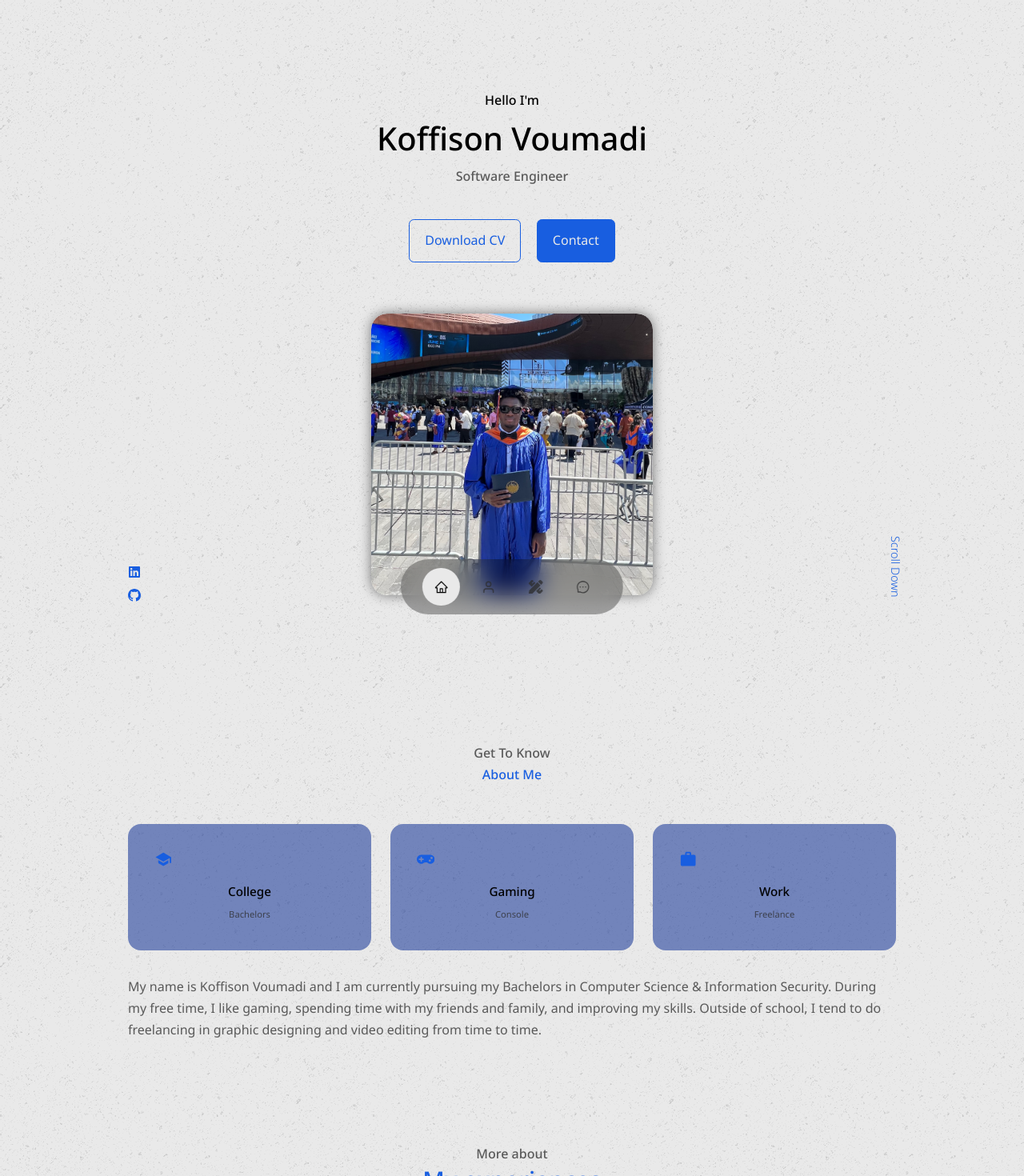
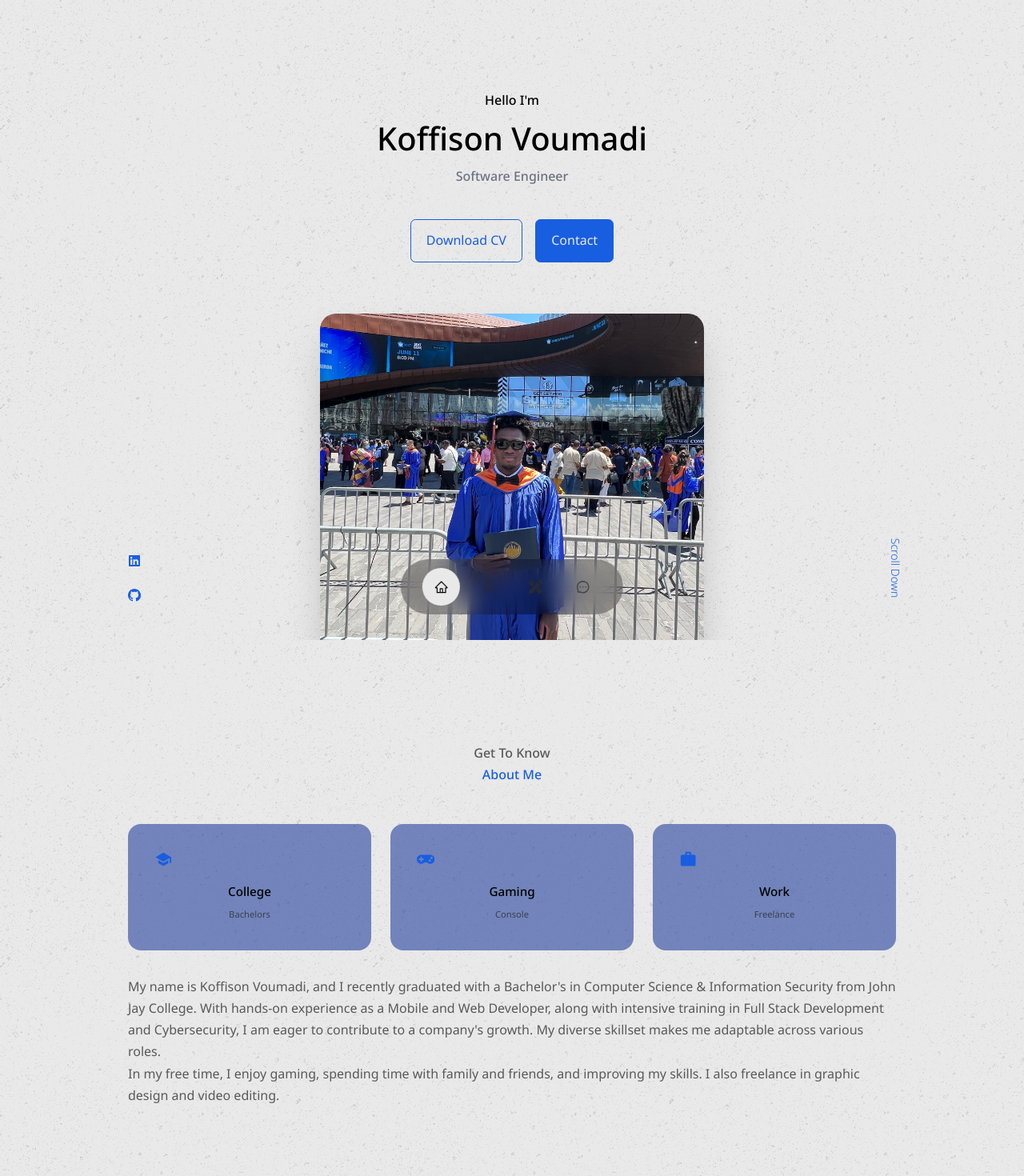
Before and after one commit to koffisonV/portfolio2, a React (Create React App) app: page / in a window 1280 px wide. Shown: the top 1470 px of the page at 80% size. Built offline with nearby package versions, Linux system fonts and the light colour scheme.

Commit message:
updated css + about me content

```diff
--- a/src/components/about/About.jsx
+++ b/src/components/about/About.jsx
@@ -28,11 +28,14 @@ const about = () => {
           </article>
         </div>
         <p>
-          My name is Koffison Voumadi and I am currently pursuing my Bachelors
-          in Computer Science & Information Security. During my free time, I
-          like gaming, spending time with my friends and family, and improving
-          my skills. Outside of school, I tend to do freelancing in graphic
-          designing and video editing from time to time.
+          My name is Koffison Voumadi, and I recently graduated with a
+          Bachelor's in Computer Science & Information Security from John Jay
+          College. With hands-on experience as a Mobile and Web Developer, along
+          with intensive training in Full Stack Development and Cybersecurity, I
+          am eager to contribute to a company's growth. My diverse skillset
+          makes me adaptable across various roles.<br/>In my free time, I enjoy
+          gaming, spending time with family and friends, and improving my
+          skills. I also freelance in graphic design and video editing.
         </p>
       </div>
     </section>
--- a/src/components/contact/Contact.jsx
+++ b/src/components/contact/Contact.jsx
@@ -5,7 +5,7 @@ import { clear } from "@testing-library/user-event/dist/clear";
 
 const Contact = () => {
   return (
-    <section id="contact" className="py-16 px-4">
+    <section id="contact" className="px-4">
       <div className="text-center mb-8">
         <h5 className="text-sm text-gray-600 mb-2">Get In Touch</h5>
         <h2 className="text-3xl font-bold">Contact Me</h2>
--- a/src/components/header/Header.jsx
+++ b/src/components/header/Header.jsx
@@ -1,27 +1,41 @@
-import React from 'react'
-import './Header.css'
-import CTA from './cta'
-import ME from '../../assets/me.jpg'
-import HeaderSocials from './HeaderSocials'
+import React from "react";
+import CTA from "./cta";
+import ME from "../../assets/me.jpg";
+import HeaderSocials from "./HeaderSocials";
 
 const Header = () => {
   return (
-    <header id='home'>
-      <div className="container header__container">
-        <h5 >Hello I'm</h5>
+    <header id="home" className="h-screen pt-28 overflow-hidden">
+      <div className="container mx-auto text-center h-full relative">
+        <h5>Hello I'm</h5>
         <h1>Koffison Voumadi</h1>
-        <h5 className="text-light">Software Engineer</h5>
-        <CTA />
-        <HeaderSocials/>
+        <h5 className="text-gray-500">Software Engineer</h5>
 
-        <div className="me">
-          <img src={ME} alt="me" />
+        {/* CTA Section */}
+        <div className="mt-10">
+          <CTA />
         </div>
 
-        <a href="#contact" className='scroll__down'>Scroll Down</a>
+        {/* Social Media Links */}
+        <div className="gap-3 absolute bottom-12 transition-transform duration-300 hover:scale-105">
+          <HeaderSocials />
+        </div>
+
+        {/* Profile Image Container */}
+        <div className="absolute rounded-2xl left-1/2 -translate-x-1/2 mt-16 shadow-2xl transition-transform duration-300 hover:scale-105">
+          <img src={ME} alt="me" className="" />
+        </div>
+
+        {/* Scroll Down Link */}
+        <a
+          href="#contact"
+          className="absolute -right-9 bottom-20 transform rotate-90 font-light text-sm hover:text-gray-300 transition-colors duration-300"
+        >
+          Scroll Down
+        </a>
       </div>
     </header>
-  )
-}
+  );
+};
 
-export default Header
+export default Header;
--- a/src/components/header/HeaderSocials.jsx
+++ b/src/components/header/HeaderSocials.jsx
@@ -4,7 +4,7 @@ import {BsGithub} from 'react-icons/bs'
 
 const HeaderSocials = () => {
   return (
-    <div className='header__socials'>
+    <div className='header__socials space-x-4 '>
         <a href="https://www.linkedin.com/in/koffison-voumadi/" target='_blank' rel="noopener noreferrer"><FaLinkedin/></a>
         <a href="https://github.com/koffisonV" target='_blank' rel="noopener noreferrer"><BsGithub/></a>
     </div>
--- a/src/components/header/cta.jsx
+++ b/src/components/header/cta.jsx
@@ -1,12 +1,16 @@
-import React from 'react'
-import CV from '../../assets/cv.pdf'
+import React from "react";
+import CV from "../../assets/cv.pdf";
 const cta = () => {
   return (
-    <div className="cta">
-        <a href={CV} download className='btn'>Download CV</a>
-        <a href="#contact" className='btn btn-primary'>Contact</a>
+    <div className="cta flex justify-center space-x-4">
+      <a href={CV} download className="btn">
+        Download CV
+      </a>
+      <a href="#contact" className="btn btn-primary">
+        Contact
+      </a>
     </div>
-  )
-}
+  );
+};
 
-export default cta
+export default cta;
```
